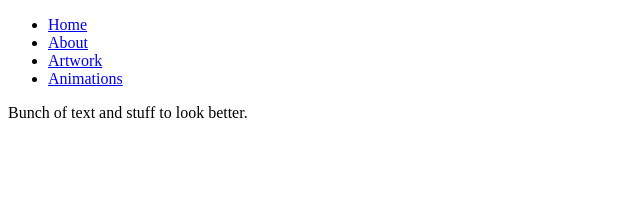
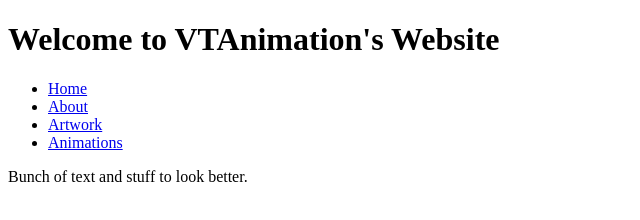
Before and after one commit to Jarellh94/Jarellh94.github.io, a plain HTML site: page VTAnimation/index.html in a window 1280 px wide. Shown: the whole page, without its empty margins (0-640 px from the left). Drawn offline with Linux system fonts and the light colour scheme.

Commit message:
Corrected Heading. Added Title.

```diff
--- a/VTAnimation/index.html
+++ b/VTAnimation/index.html
@@ -1,7 +1,10 @@
 <!DOCTYPE html>
 <html>
+<head>
+	<title>VTAnimation Home Page</title>
+</head>
 	<header>
-		<title>VTAnimation Home Page</title>
+		<h1>Welcome to VTAnimation's Website</h1>
 		<nav>
 			<ul>
 				<li class="current"><a href="index.html">Home</a></li>
```
